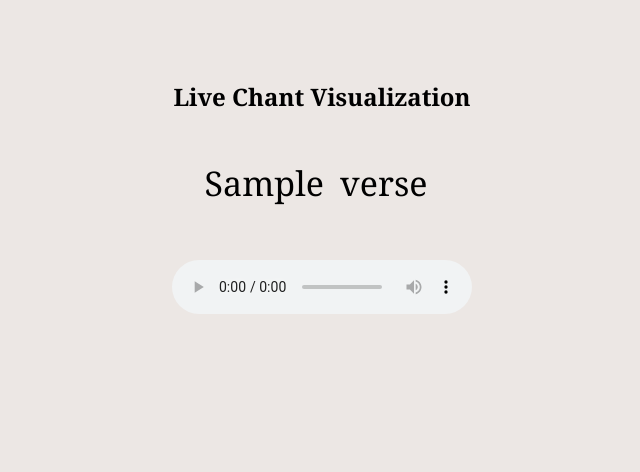
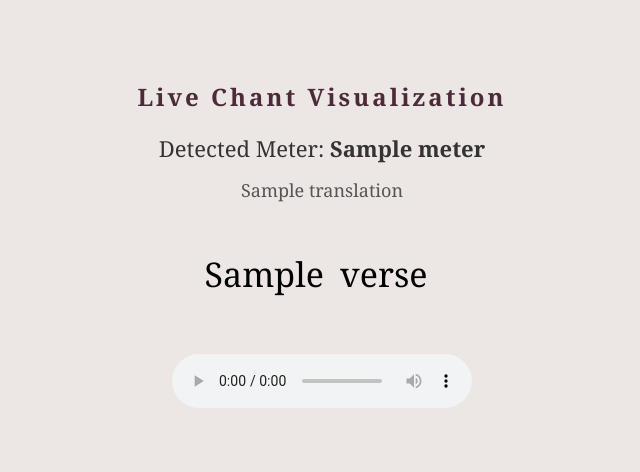
Before and after one commit to PHANTOMNOVAX/4-BIT, a Flask app: template templates/chant.html in a window 1280 px wide. Shown: the part 148-620 px from the top of the page, without its empty margins (318-958 px from the left). Run offline with Flask 3, Linux system fonts and the light colour scheme; the template is opened without the code that fills it: most values are stand-ins (such as "Sample title", 1, 10 or a date in 2020).

Commit message:
Update chant.html

```diff
--- a/templates/chant.html
+++ b/templates/chant.html
@@ -17,10 +17,36 @@ font-family:Georgia, serif;
 /* PAGE CONTAINER */
 
 .container{
-max-width:900px;
+max-width:1000px;
 margin:auto;
 padding:60px;
 text-align:center;
+}
+
+
+/* TITLE */
+
+h2{
+letter-spacing:3px;
+color:#4b2a3a;
+}
+
+
+/* METER DISPLAY */
+
+.meter{
+margin-top:20px;
+font-size:22px;
+color:#333;
+}
+
+
+/* TRANSLATION DISPLAY */
+
+.translation{
+margin-top:15px;
+font-size:18px;
+color:#555;
 }
 
 
@@ -28,7 +54,7 @@ text-align:center;
 
 #chant-container{
 margin-top:40px;
-line-height:60px;
+line-height:65px;
 }
 
 
@@ -42,12 +68,12 @@ display:inline-block;
 }
 
 
-/* ACTIVE WORD HIGHLIGHT */
+/* ACTIVE WORD */
 
 .highlight{
 color:#d4af37;
 text-shadow:0px 0px 12px rgba(212,175,55,0.9);
-transform:scale(1.15);
+transform:scale(1.18);
 }
 
 
@@ -56,7 +82,6 @@ transform:scale(1.15);
 audio{
 margin-top:40px;
 }
-
 
 </style>
 
@@ -69,7 +94,26 @@ margin-top:40px;
 
 <div class="container">
 
+
 <h2>Live Chant Visualization</h2>
+
+
+<!-- METER -->
+
+{% if meter %}
+<div class="meter">
+Detected Meter: <b>{{ meter }}</b>
+</div>
+{% endif %}
+
+
+<!-- TRANSLATION -->
+
+{% if translation %}
+<div class="translation">
+{{ translation }}
+</div>
+{% endif %}
 
 
 <!-- VERSE DISPLAY -->
@@ -87,11 +131,13 @@ margin-top:40px;
 
 <!-- AUDIO PLAYER -->
 
+{% if audio %}
 <audio id="chant-audio" controls>
 
-<source src="/static/audio/output.mp3" type="audio/mpeg">
+<source src="{{ audio }}" type="audio/mpeg">
 
 </audio>
+{% endif %}
 
 
 </div>
@@ -99,23 +145,26 @@ margin-top:40px;
 
 <script>
 
-/* GET AUDIO + WORDS */
+/* AUDIO + WORD ELEMENTS */
 
 const audio = document.getElementById("chant-audio");
 const words = document.querySelectorAll(".word");
 
 
-/* ESTIMATE TIMING AUTOMATICALLY */
+if(audio){
 
-function highlightWords(){
+audio.addEventListener("play", ()=>{
 
 const totalDuration = audio.duration * 1000;
+
 const timePerWord = totalDuration / words.length;
 
 
-/* RESET */
+/* RESET HIGHLIGHTS */
 
-words.forEach(word => word.classList.remove("highlight"));
+words.forEach(word=>{
+word.classList.remove("highlight");
+});
 
 
 /* START LOOP */
@@ -134,21 +183,20 @@ words[index-1].classList.remove("highlight");
 
 });
 
-}
+});
 
 
-/* START HIGHLIGHT WHEN AUDIO PLAYS */
-
-audio.addEventListener("play", highlightWords);
-
-
-/* RESET WHEN AUDIO ENDS */
+/* RESET AFTER AUDIO ENDS */
 
 audio.addEventListener("ended", ()=>{
 
-words.forEach(word=>word.classList.remove("highlight"));
+words.forEach(word=>{
+word.classList.remove("highlight");
+});
 
 });
+
+}
 
 </script>
 
```
